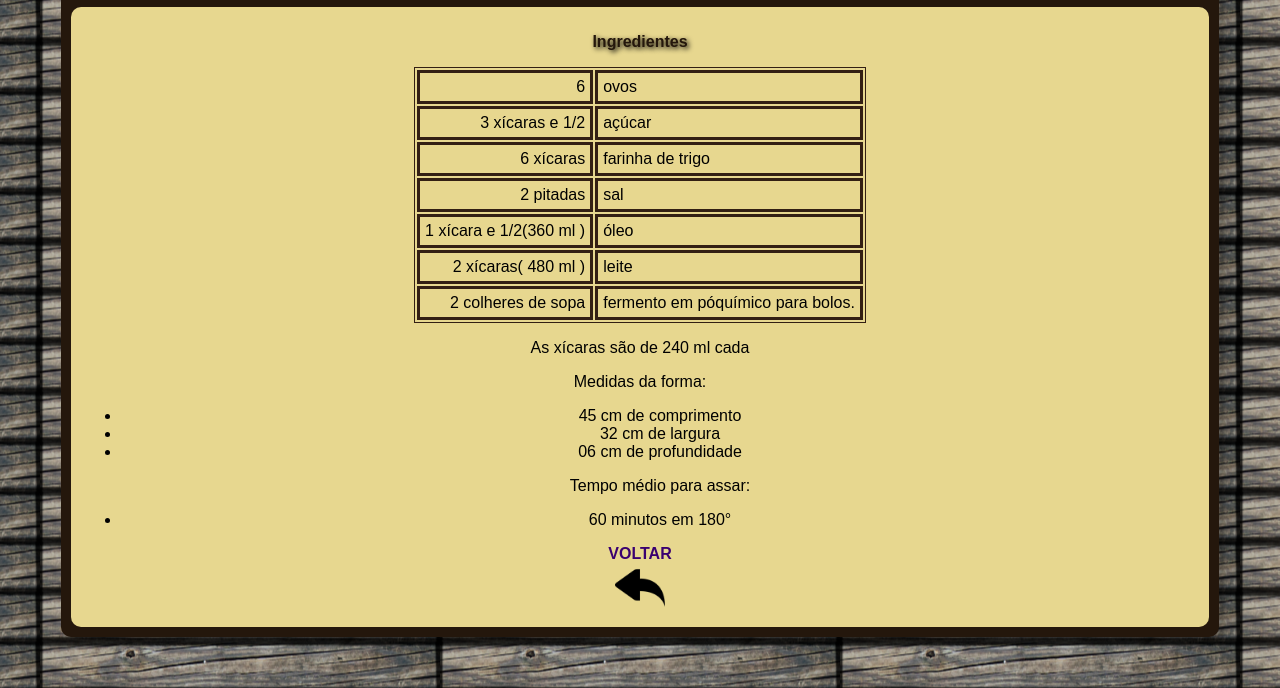
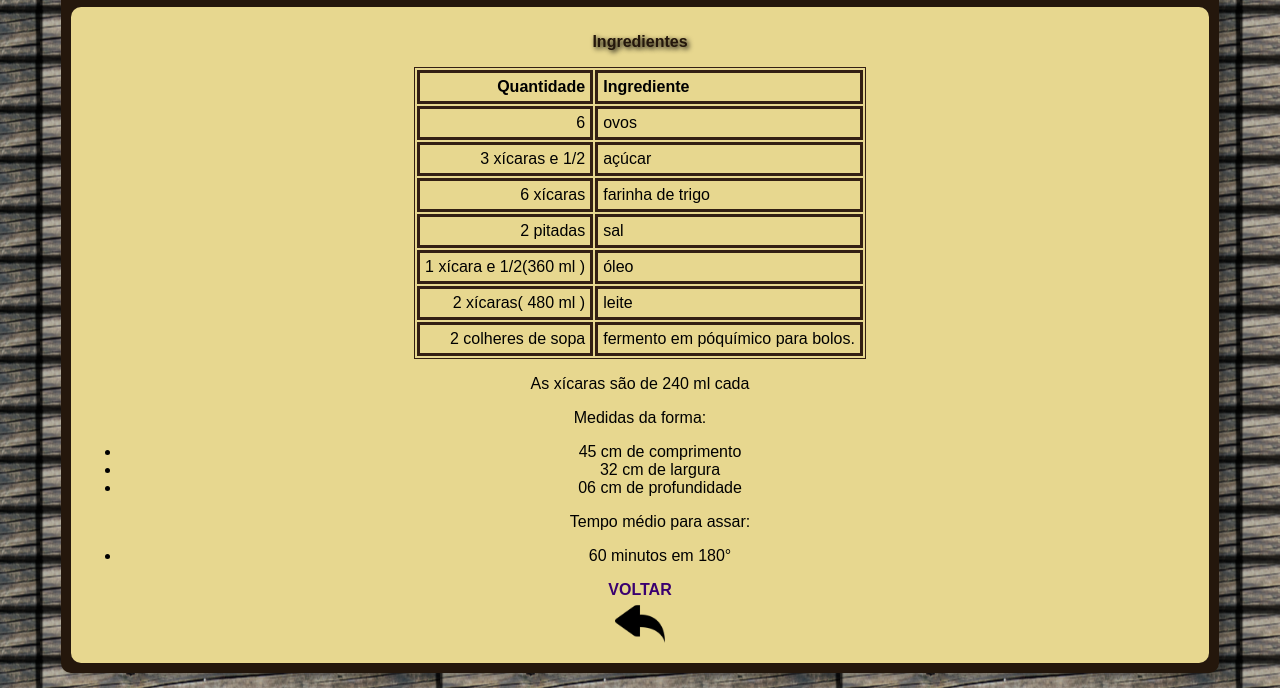
Before and after one commit to DeividSassaki/projeto-site, a plain HTML site: page receita-bolo.html in a window 1280 px wide. Shown: the part 112-800 px from the top of the page. Drawn offline with Linux system fonts and the light colour scheme.

Commit message:
Update receita-bolo.html

```diff
--- a/receita-bolo.html
+++ b/receita-bolo.html
@@ -15,6 +15,7 @@
         <article>
             <h3>Ingredientes</h3>
             <table id="ingredientes">
+                <tr><td id="l01"><strong>Quantidade</strong></td><td><strong>Ingrediente</strong></td></tr>
                 <tr><td id="l01">6</td>              <td>ovos</td></tr>
                 <tr><td id="l01">3 xícaras e 1/2</td><td>açúcar</td></tr>
                 <tr><td id="l01">6 xícaras</td>      <td>farinha de trigo</td></tr>
```
